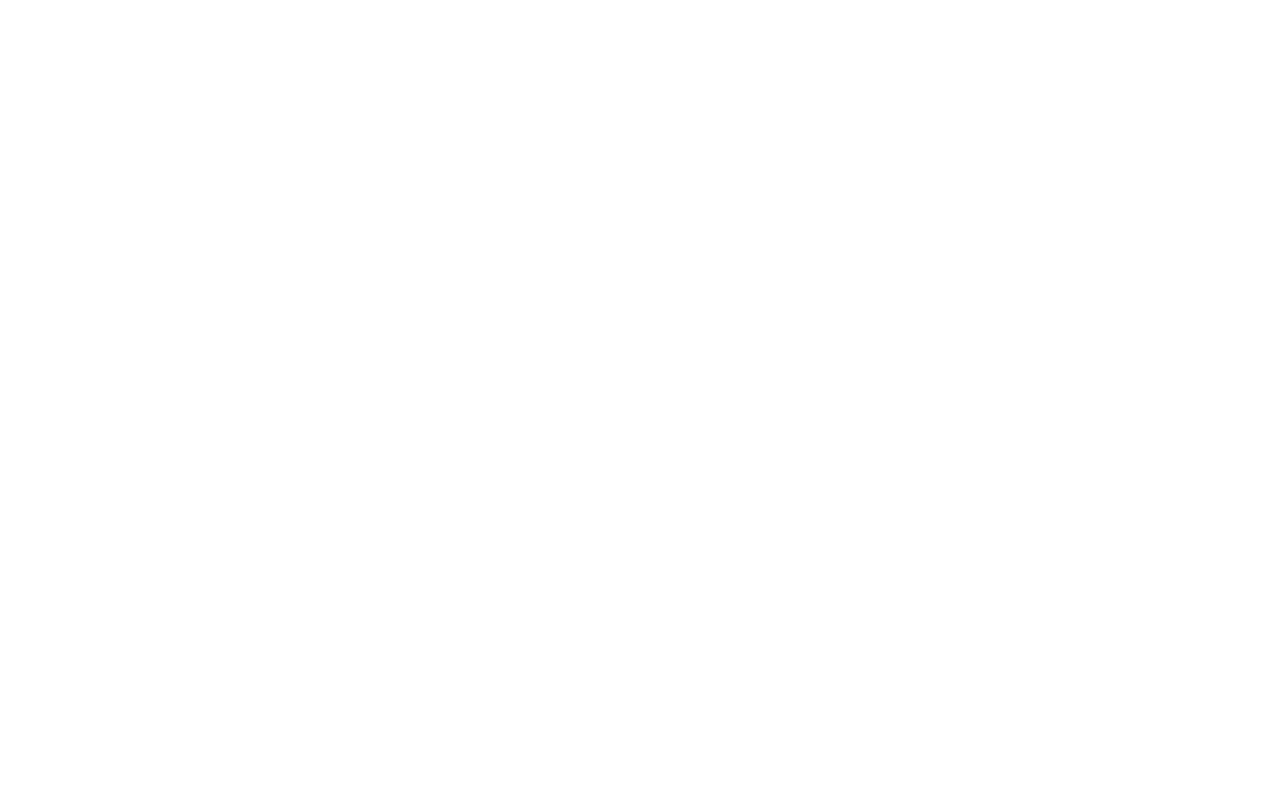
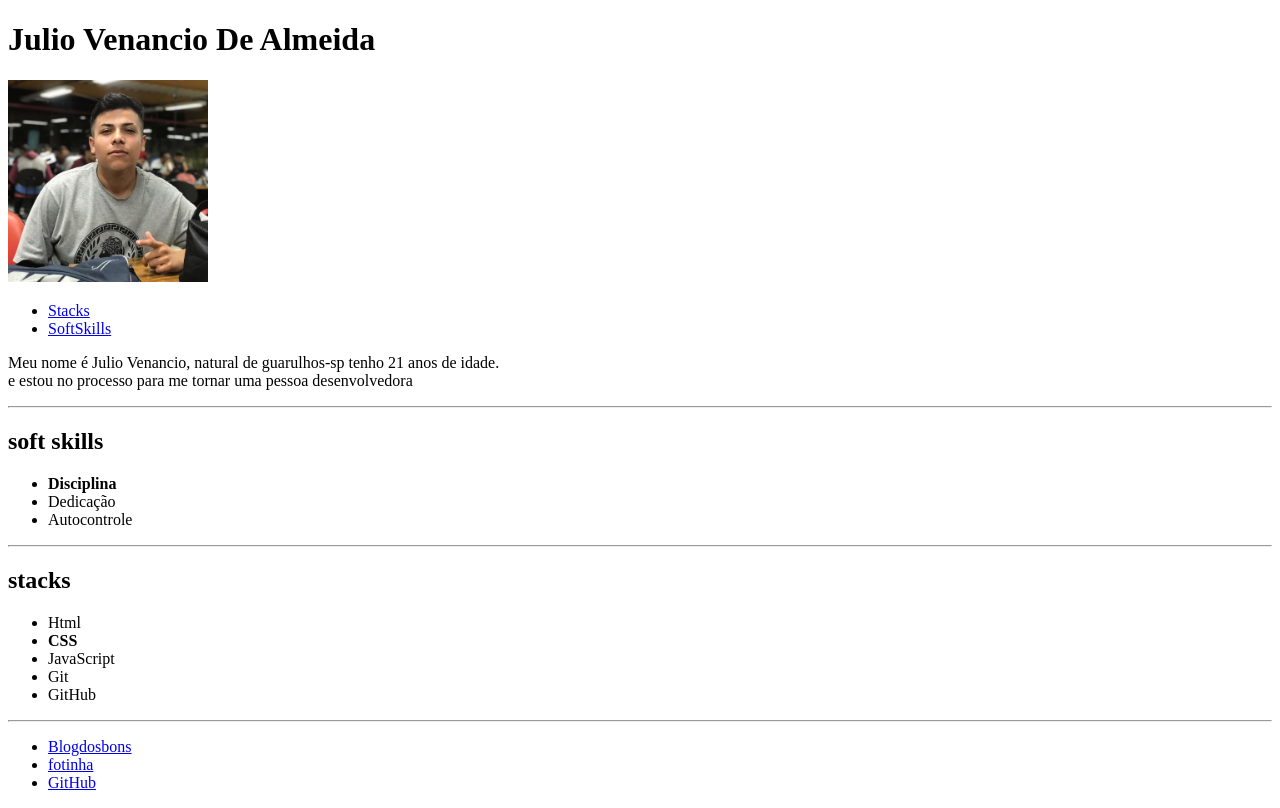
Before and after one commit to JulioVenan/JulioVenan.github.io, a plain HTML site: page index.html in a window 1280 px wide. Drawn offline with Linux system fonts and the light colour scheme.

Commit message:
portifolio

```diff
--- a/index.html
+++ b/index.html
@@ -1,12 +1,77 @@
 <!DOCTYPE html>
-<html lang="en">
+<html lang="pt-br">
+
 <head>
     <meta charset="UTF-8">
     <meta http-equiv="X-UA-Compatible" content="IE=edge">
     <meta name="viewport" content="width=device-width, initial-scale=1.0">
-    <title>Document</title>
+    <title>Portifolio Trybe!</title>
 </head>
+
 <body>
 
+    <h1>Julio Venancio De Almeida</h1>
+
+    <img id="juliobonitao" src="./style/profilepicture.jpg" alt="foto do julio lindao" width="200px">
+
+    <ul>
+
+        <li><a href="#stk">Stacks</a></li>
+        <li><a href="#sft">SoftSkills</a></li>
+
+    </ul>
+
+    <p>Meu nome é Julio Venancio, natural de guarulhos-sp tenho 21 anos de idade. <br>e estou no processo para me tornar
+        uma pessoa desenvolvedora</p>
+
+    <hr>
+
+    <h2 id="sft">
+        soft skills
+    </h2>
+    <ul>
+        <li><strong>Disciplina</strong></li>
+        <li>Dedicação</li>
+        <li>
+            Autocontrole
+        </li>
+
+
+
+    </ul>
+
+    <hr>
+
+    <h2 id="stk">
+        stacks
+    </h2>
+    <ul>
+        <li>
+            Html
+        </li>
+        <li>
+            <strong>CSS</strong>
+        </li>
+        <li>
+            JavaScript
+        </li>
+        <li>
+            Git
+        </li>
+        <li>
+            GitHub
+        </li>
+
+    </ul>
+
+    <hr>
+
+    <ul>
+        <li><a href="https://pt.stackoverflow.com/" target="_blank">Blogdosbons</a></li>
+        <li><a href="#juliobonitao"> fotinha </a></li>
+        <li><a href="https://github.com/JulioVenan" target="_blank">GitHub</a></li>
+    </ul>
 </body>
+
+
 </html>
```
Also changed, not shown: style/profilepicture.jpg (added).
